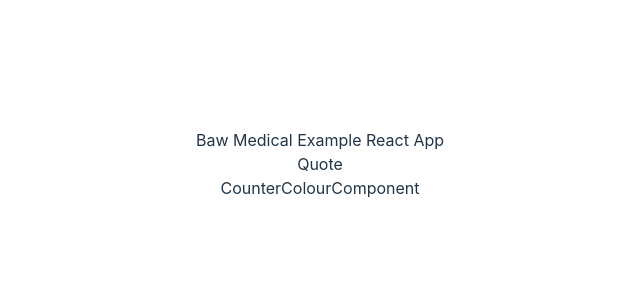
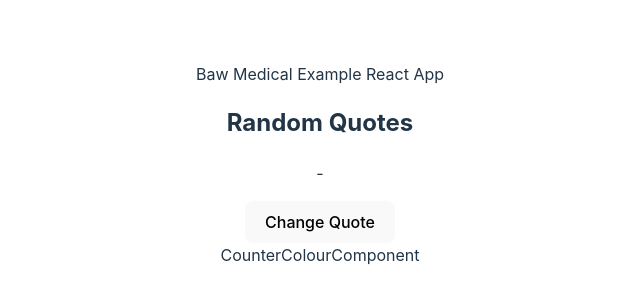
Before and after one commit to Raxxius/handbook-example, a React (Vite) app: page / in a window 1280 px wide. Shown: the part 236-536 px from the top of the page, without its empty margins (320-960 px from the left). Built offline with nearby package versions, Linux system fonts and the light colour scheme; no server answers.

Commit message:
Add QuoteComponent.jsx

```diff
--- a/src/components/QuoteComponent.jsx
+++ b/src/components/QuoteComponent.jsx
@@ -1,7 +1,45 @@
+import React, { useState, useEffect } from 'react';
 
 const QuoteComponent = () => {
+  // State for storing quotes and the index of the current quote to display
+  const [quotes, setQuotes] = useState([]);
+  const [currentQuote, setCurrentQuote] = useState(0);
 
-    return <div>Quote</div>
-}
+  useEffect(() => {
+    // Fetch quotes from the specified API
+    fetch('https://type.fit/api/quotes')
+      .then(response => response.json())
+      .then(data => {
+        // Remove "type.fit" from the author field, if present
+        const cleanedQuotes = data.map(quote => ({
+          text: quote.text,
+          author: cleanAuthor(quote.author) || 'Unknown Author',
+        }));
+        setQuotes(cleanedQuotes);
+      })
+      .catch(error => console.error('Error fetching quotes:', error));
+  }, []);
 
-export default QuoteComponent
+  // Function to clean the author field by removing "type.fit" if present
+  const cleanAuthor = author => {
+    return author ? author.replace(/,?\s?type\.fit$/, '').trim() : null;
+  };
+
+  // Function to change the current quote to a random one
+  const changeQuote = () => {
+    const randomIndex = Math.floor(Math.random() * quotes.length);
+    setCurrentQuote(randomIndex);
+  };
+
+  // Core return section
+  return (
+    <div>
+      <h2>Random Quotes</h2>
+      <p>{quotes[currentQuote]?.text}</p>
+      <p>- {quotes[currentQuote]?.author}</p>
+      <button onClick={changeQuote}>Change Quote</button>
+    </div>
+  );
+};
+
+export default QuoteComponent;
```
